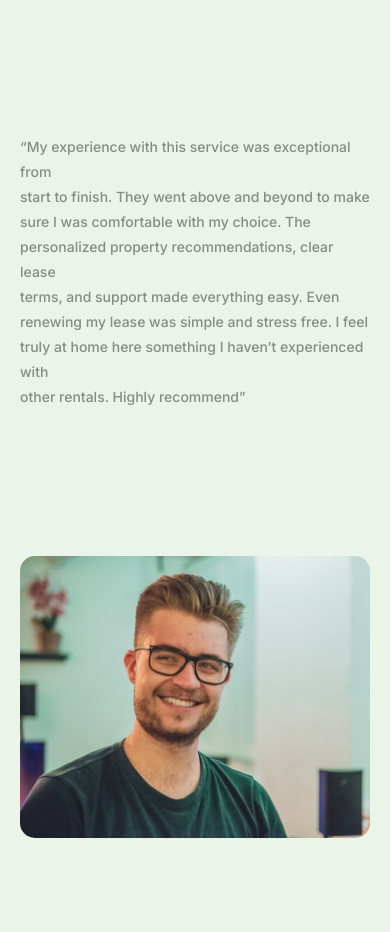
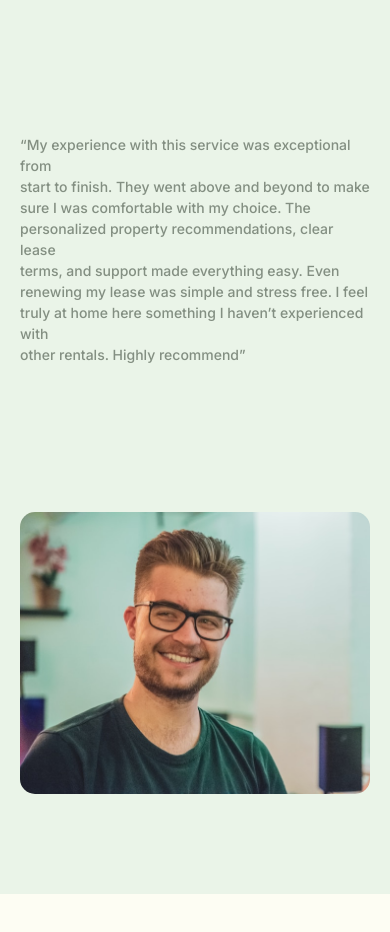
Before and after one commit to CamoneMide/Aousiful-react, a React (Vite) app: page / in a window 390 px wide. Shown: the part 4740-5672 px from the top of the page. Built offline with nearby package versions, Linux system fonts and the light colour scheme.

Commit message:
Aousiful-react23

```diff
--- a/src/sections/AboutSection.jsx
+++ b/src/sections/AboutSection.jsx
@@ -111,14 +111,14 @@ const AboutSection = ({ currentIndex }) => {
               <span className="text-[#9dd144]">Your</span>New Adventure Starts
               Here
             </h2>
-            <p className=" text-[16px] leading-[25px] lg:leading-[30px] lg:text-[18px] font-[500] text-[#6F7B6ED6] py-4 abtParG1">
+            <p className=" text-[16px] leading-[25px] lg:text-[18px] font-[500] text-[#6F7B6ED6] py-4 abtParG1">
               Immerse yourself in vibrant neighbourhoods and serene suburbs. Our
               properties offer the perfect blend of convenience and
               tranquillity. From bustling city centres to peaceful countryside
               retreats, we have the ideal space for you. Find your dream home
               and start living the life you deserve.
             </p>
-            <p className=" text-[16px] leading-[25px] lg:leading-[30px] lg:text-[18px] font-[500] text-[#6F7B6ED6] pb-6 abtParG2">
+            <p className="text-[16px] leading-[25px] lg:leading-[30px] lg:text-[18px] font-[500] text-[#6F7B6ED6] pb-6 abtParG2">
               Find your new home with ease. We are here to provide you with the
               very best options and best of the experience.
             </p>
--- a/src/sections/TestimonialsSection.jsx
+++ b/src/sections/TestimonialsSection.jsx
@@ -146,7 +146,7 @@ const TestimonialsSection = () => {
             key={testimonials[crrIndex].id}
           >
             <div className="lg:col-span-2">
-              <h4 className="text-[14px] md:text-[16px] lg:text-[20px] text-[#6F7B6ED6] leading-[25px] lg:leading-[38px] pb-[30px] testimonyText font-[500]">
+              <h4 className="text-[14px] md:text-[16px] lg:text-[20px] text-[#6F7B6ED6]  pb-[30px] testimonyText font-[500]">
                 {testimonials[crrIndex].text}
               </h4>
               <div className="testNmWrkG">
```
